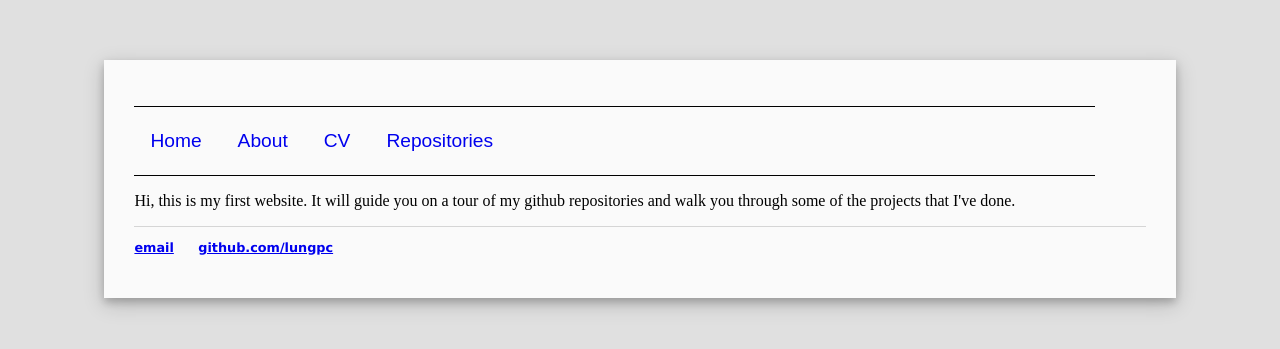
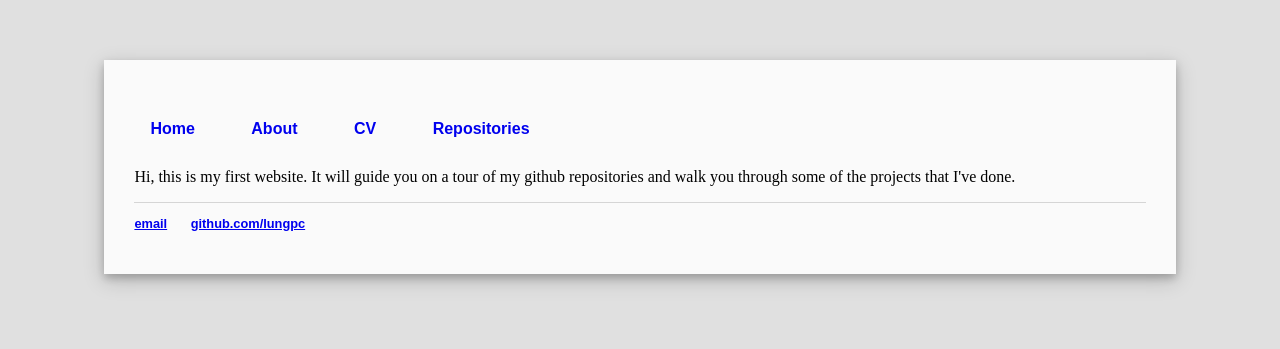
Before and after one commit to lungpc/lungpc.github.io, a Jekyll site: the page built from index.html, in a window 1280 px wide. Shown: the top 349 px of the page. Built offline with Jekyll 4.4.1, drawn with Linux system fonts in a browser that asks for light colours.

Commit message:
Update style.css

```diff
--- a/css/style.css
+++ b/css/style.css
@@ -10,30 +10,6 @@ body {
     margin: 60px auto;
     /* medium grey background */
     background-color: rgb(250, 250, 250);
-}
-
-
-/* Nav bar will take up 85% of the body */
-nav {
-    width: 95%;
-}
-nav ul {
-    list-style-type: none;
-    margin: 20;
-    padding: 0;
-    text-align: left;
-    border-top: 1px solid black;
-    border-bottom: 1px solid black;
-    background-color: rgb(250, 250, 250);
-}
-
-nav li {
-    font-family: 'Oswald', sans-serif;
-    font-size: 1.2em;
-    line-height: 40px;
-    display: inline;
-    height: 40px;
-    color: #5858;
 }
 
 /* Target just the anchors in nav. */
@@ -63,7 +39,7 @@ nav a:hover:not(.active) {
     color: black;
 }
 
-footer ul { font-size: 1em; font-family: 'Verdana', 'Arial', 'Sans-Serif'; padding: 0px; list-style: none; font-weight: bold; }
-footer ul li { display: inline; margin-right: 20px; }
+nav ul, footer ul { font-size: 1em; font-family: 'Oswald', 'Arial', 'Sans-Serif'; padding: 0px; list-style: none; font-weight: bold; }
+nav ul li, footer ul li { display: inline; margin-right: 20px; }
 
 footer { border-top: 1px solid #d5d5d5; font-size: .8em; }
```
